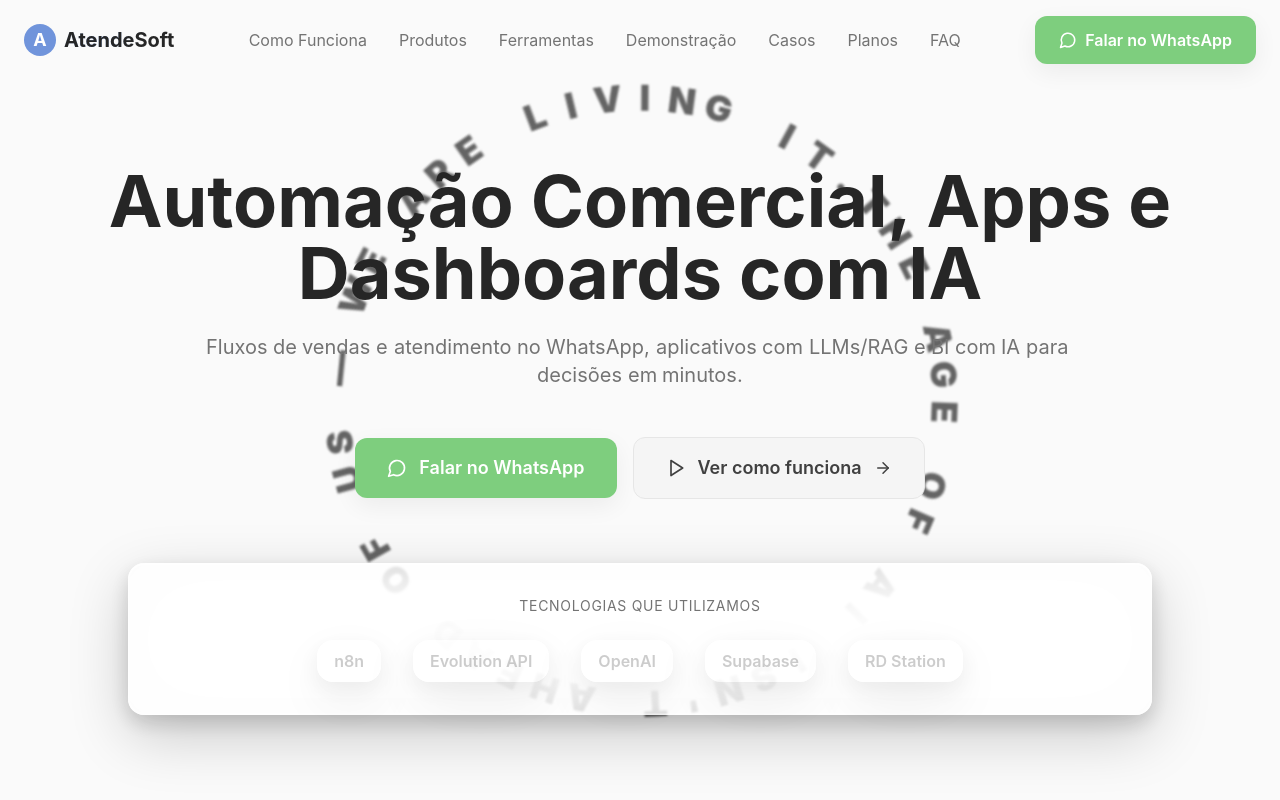
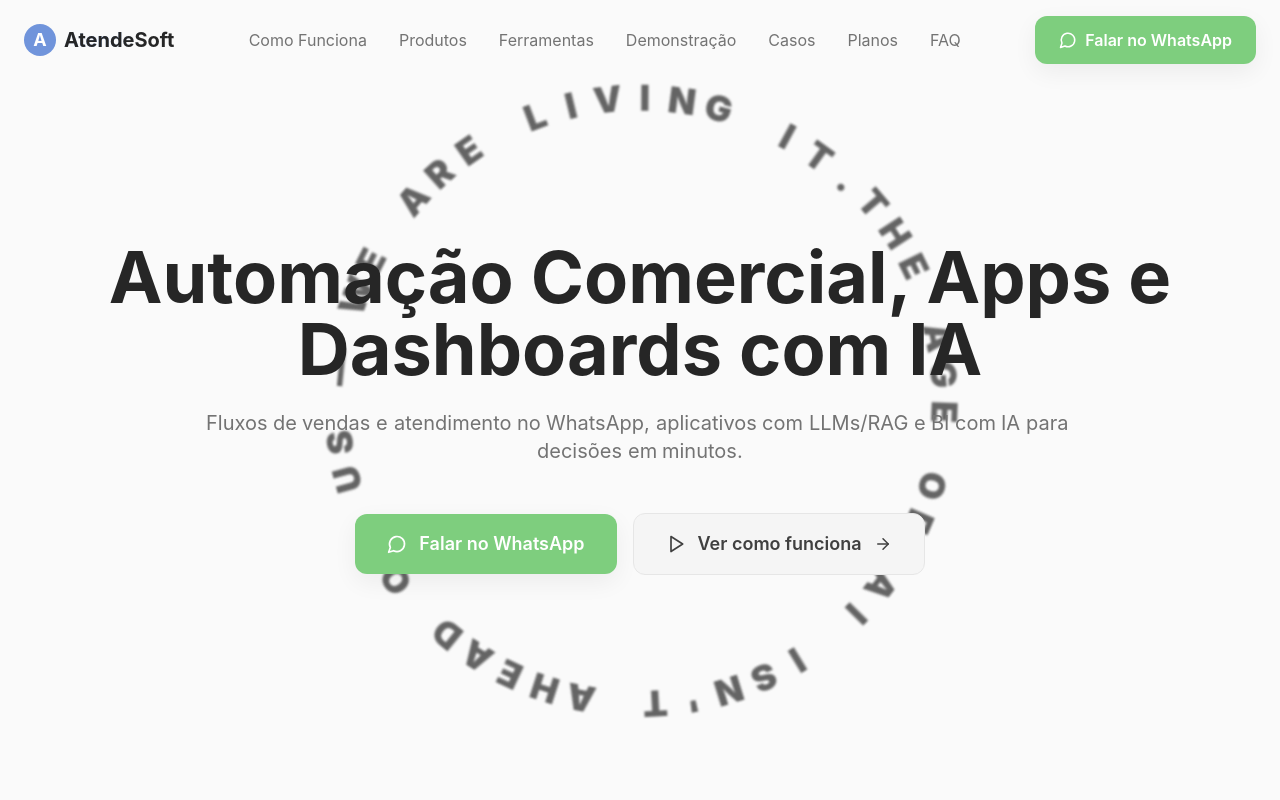
Before and after one commit to josepedro15/atendesoft-LP, a Next.js app: page / in a window 1280 px wide. Shown: the top 800 px of the page. Built offline with nearby package versions, Linux system fonts and the light colour scheme.

Commit message:
remove: card de tecnologias do Hero - remove seção 'Tecnologias que utilizamos' com badges n8n, Evolution API, OpenAI, Supabase e RD Station do componente Hero

```diff
--- a/src/components/Hero.tsx
+++ b/src/components/Hero.tsx
@@ -73,30 +73,6 @@
           </button>
         </div>
 
-        {/* Trust Badges */}
-        <div className="glass-card p-8 max-w-5xl mx-auto">
-          <p className="text-sm text-muted-foreground mb-6 uppercase tracking-wider">
-            Tecnologias que utilizamos
-          </p>
-          <div className="flex flex-wrap justify-center items-center gap-8 opacity-60">
-            {/* Trust badge placeholders - in production these would be actual logos */}
-                    <MagicBento className="trust-badge glass-card px-4 py-2 rounded-lg" enableStars={true} enableTilt={true} clickEffect={true}>
-                      <span className="font-semibold text-muted-foreground">n8n</span>
-                    </MagicBento>
-                    <MagicBento className="trust-badge glass-card px-4 py-2 rounded-lg" enableStars={true} enableTilt={true} clickEffect={true}>
-                      <span className="font-semibold text-muted-foreground">Evolution API</span>
-                    </MagicBento>
-                    <MagicBento className="trust-badge glass-card px-4 py-2 rounded-lg" enableStars={true} enableTilt={true} clickEffect={true}>
-                      <span className="font-semibold text-muted-foreground">OpenAI</span>
-                    </MagicBento>
-                    <MagicBento className="trust-badge glass-card px-4 py-2 rounded-lg" enableStars={true} enableTilt={true} clickEffect={true}>
-                      <span className="font-semibold text-muted-foreground">Supabase</span>
-                    </MagicBento>
-                    <MagicBento className="trust-badge glass-card px-4 py-2 rounded-lg" enableStars={true} enableTilt={true} clickEffect={true}>
-                      <span className="font-semibold text-muted-foreground">RD Station</span>
-                    </MagicBento>
-          </div>
-        </div>
       </motion.div>
     </section>
   );
```
